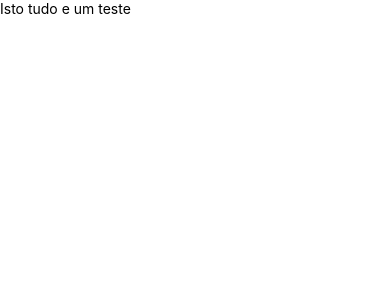
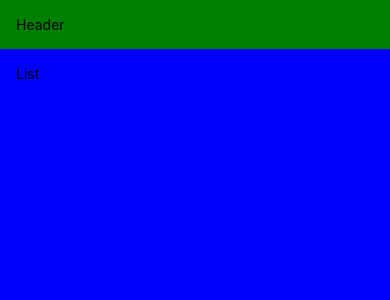
Before and after one commit to gabrielduartept/ExpoProject, a React Native app: screen / in a window 390 px wide. Shown: the top 300 px of the page. Built offline with nearby package versions, Linux system fonts and the light colour scheme.

Commit message:
Second Example

```diff
--- a/App.js
+++ b/App.js
@@ -1,12 +1,20 @@
 import { StatusBar } from 'expo-status-bar';
 import React from 'react';
-import { StyleSheet, Text, View } from 'react-native';
+import { StyleSheet, SafeAreaView, Text, View } from 'react-native';
 
 export default function App() {
   return (
-    <View>
-      <Text>Isto tudo e um teste</Text>
-    </View>
+    <>
+      <SafeAreaView style={{ flex: 1}}>
+        <View style={{ padding: 16, backgroundColor:"green"}}>
+          <Text>Header</Text>
+        </View>
+        <View style={{ flex: 1, padding: 16, backgroundColor:"blue"}}>
+          <Text>List</Text>
+        </View>
+      </SafeAreaView>
+      <StatusBar style='light' />
+    </>
   );
 }
 
```
